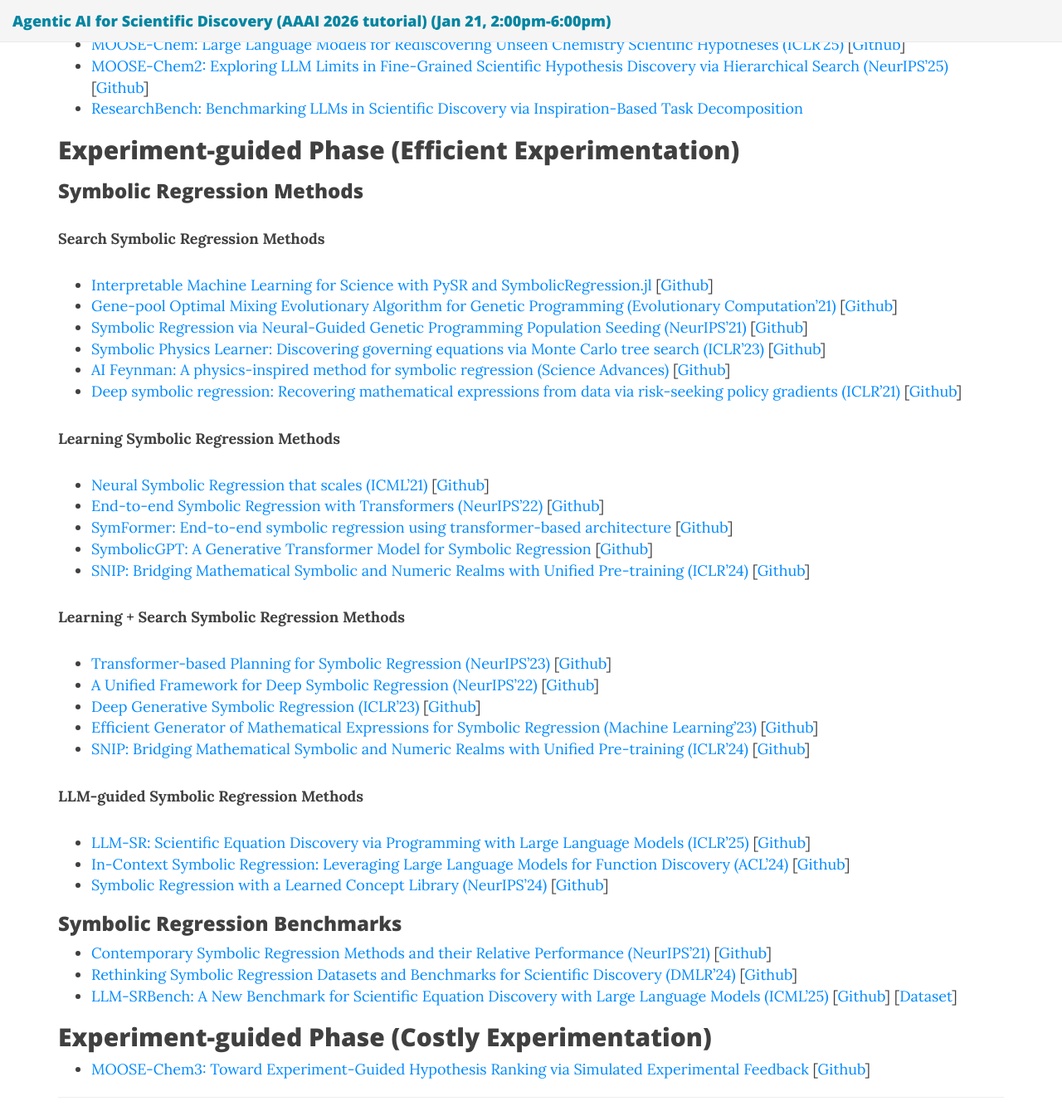
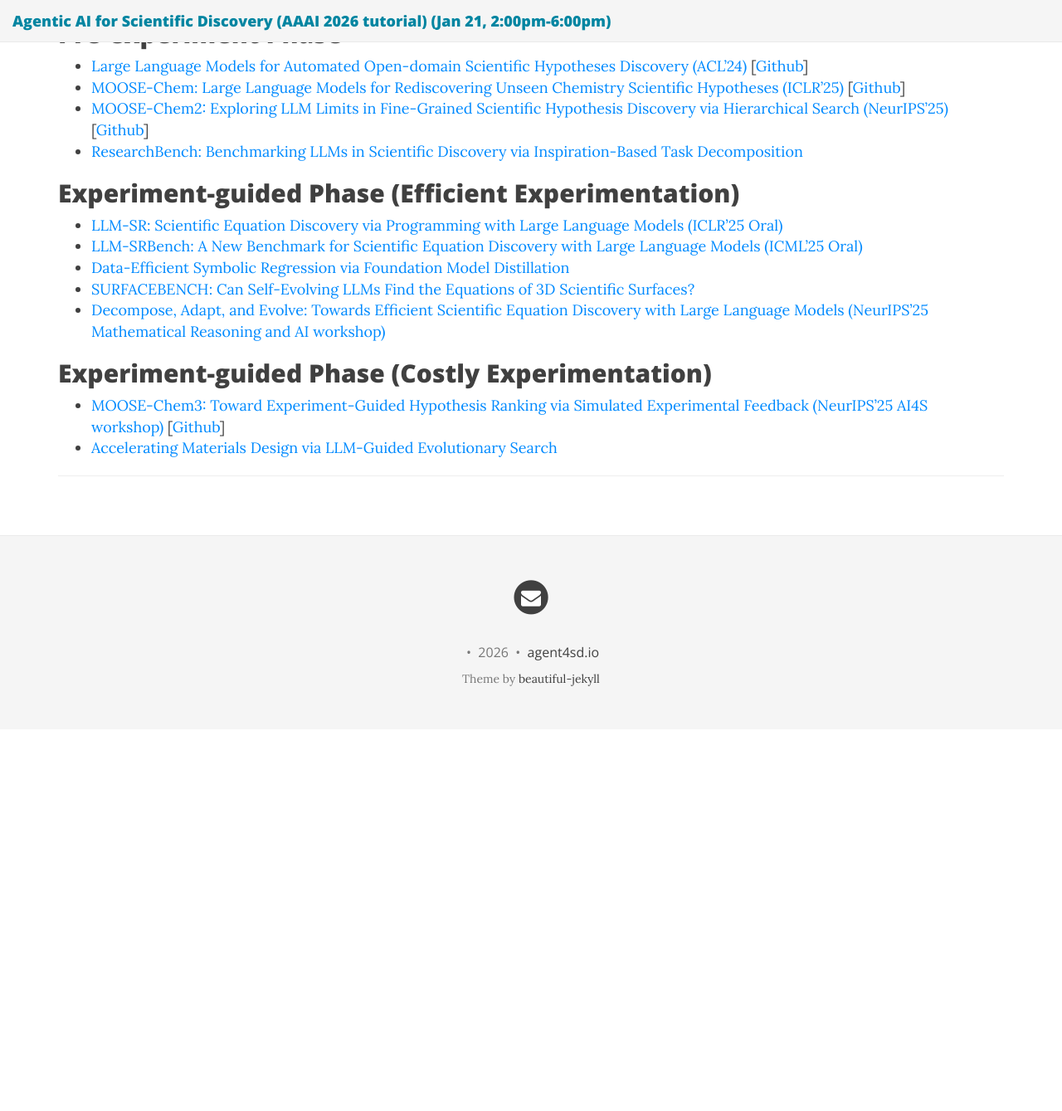
Before and after one commit to ZonglinY/llm4sd-aaai-2026, a Jekyll site: the page built from index.md, in a window 1280 px wide and 1400 px high, scrolled down 2894 px. Shown: the top 1339 px of the window at 83% size. Built offline with Jekyll 4.4.1, drawn with Linux system fonts in a browser that asks for light colours; nearby versions of some CDN libraries; after the commit the page ends 3773 px from its top, so only the background shows below that; some of the changed text lies outside the part shown.

Commit message:
Update index.md

```diff
--- a/index.md
+++ b/index.md
@@ -200,9 +200,11 @@ By structuring discovery into these two phases—**optimization with heuristics
 
 ## Introduction
 
-- [Interpretable scientific discovery with symbolic regression: a review](https://link.springer.com/article/10.1007/s10462-023-10622-0)
-- [Symbolic Regression is NP-hard](https://openreview.net/forum?id=LTiaPxqe2e)
+- [Towards Scientific Discovery with Generative AI: Progress, Opportunities, and Challenges (AAAI'25)](https://creddy.net/papers/AAAI25.pdf)
 - [A Survey on Large Language Models for Scientific Research](https://arxiv.org/abs/2501.04306)
+- [Transformer-Based Planning for Symbolic Regression (NeurIPS'23)](https://creddy.net/papers/NeurIPS23a.pdf)
+- [SNIP: Bridging Mathematical Symbolic and Numeric Realms with Unified Pre-training (ICLR'24)](https://creddy.net/papers/ICLR24.pdf)
+- [Evaluating Large Language Models in Scientific Discovery](https://arxiv.org/abs/2512.15567)
 
 
 ## Pre-experiment Phase
@@ -215,52 +217,17 @@ By structuring discovery into these two phases—**optimization with heuristics
 
 ## Experiment-guided Phase (Efficient Experimentation)
 
-
-### Symbolic Regression Methods
-
-**Search Symbolic Regression Methods**
-
-- [Interpretable Machine Learning for Science with PySR and SymbolicRegression.jl](https://arxiv.org/abs/2305.01582) [[Github](https://github.com/MilesCranmer/PySR)]
-- [Gene-pool Optimal Mixing Evolutionary Algorithm for Genetic Programming (Evolutionary Computation'21)](https://www.science.org/doi/10.1126/sciadv.aay2631) [[Github](https://github.com/marcovirgolin/GP-GOMEA)]
-- [Symbolic Regression via Neural-Guided Genetic Programming Population Seeding (NeurIPS'21)](https://arxiv.org/abs/2111.00053) [[Github](https://github.com/dso-org/deep-symbolic-optimization)]
-- [Symbolic Physics Learner: Discovering governing equations via Monte Carlo tree search (ICLR'23)](https://openreview.net/forum?id=ZTK3SefE8_Z) [[Github](https://github.com/isds-neu/SymbolicPhysicsLearner)]
-- [AI Feynman: A physics-inspired method for symbolic regression (Science Advances)](https://www.science.org/doi/10.1126/sciadv.aay2631) [[Github](https://github.com/SJ001/AI-Feynman)]
-- [Deep symbolic regression: Recovering mathematical expressions from data via risk-seeking policy gradients (ICLR'21)](https://openreview.net/forum?id=m5Qsh0kBQG) [[Github](https://github.com/dso-org/deep-symbolic-optimization)]
+- [LLM-SR: Scientific Equation Discovery via Programming with Large Language Models (ICLR'25 Oral)](https://creddy.net/papers/ICLR25.pdf)
+- [LLM-SRBench: A New Benchmark for Scientific Equation Discovery with Large Language Models (ICML'25 Oral)](https://creddy.net/papers/ICML25.pdf)
+- [Data-Efficient Symbolic Regression via Foundation Model Distillation](https://arxiv.org/abs/2508.19487)
+- [SURFACEBENCH: Can Self-Evolving LLMs Find the Equations of 3D Scientific Surfaces?](https://arxiv.org/abs/2511.10833)
+- [Decompose, Adapt, and Evolve: Towards Efficient Scientific Equation Discovery with Large Language Models (NeurIPS'25 Mathematical Reasoning and AI workshop)](https://openreview.net/forum?id=lbwWQg4q8A)
 
 
 
-
-**Learning Symbolic Regression Methods**
-
-- [Neural Symbolic Regression that scales (ICML'21)](https://proceedings.mlr.press/v139/biggio21a.html) [[Github](https://github.com/SymposiumOrganization/NeuralSymbolicRegressionThatScales)]
-- [End-to-end Symbolic Regression with Transformers (NeurIPS'22)](https://proceedings.neurips.cc/paper_files/paper/2022/hash/42eb37cdbefd7abae0835f4b67548c39-Abstract-Conference.html) [[Github](https://github.com/facebookresearch/symbolicregression)]
-- [SymFormer: End-to-end symbolic regression using transformer-based architecture](https://arxiv.org/abs/2205.15764) [[Github](https://github.com/vastlik/symformer)]
-- [SymbolicGPT: A Generative Transformer Model for Symbolic Regression](https://arxiv.org/abs/2106.14131) [[Github](https://github.com/mojivalipour/symbolicgpt)]
-- [SNIP: Bridging Mathematical Symbolic and Numeric Realms with Unified Pre-training (ICLR'24)](https://openreview.net/forum?id=KZSEgJGPxu) [[Github](https://github.com/deep-symbolic-mathematics/Multimodal-Math-Pretraining)]
-
-
-**Learning + Search Symbolic Regression Methods**
-
-- [Transformer-based Planning for Symbolic Regression (NeurIPS'23)](https://proceedings.neurips.cc/paper_files/paper/2023/hash/8ffb4e3118280a66b192b6f06e0e2596-Abstract-Conference.html) [[Github](https://github.com/deep-symbolic-mathematics/TPSR)]
-- [A Unified Framework for Deep Symbolic Regression (NeurIPS'22)](https://proceedings.neurips.cc/paper_files/paper/2022/hash/dbca58f35bddc6e4003b2dd80e42f838-Abstract-Conference.html) [[Github](https://github.com/dso-org/deep-symbolic-optimization)]
-- [Deep Generative Symbolic Regression (ICLR'23)](https://openreview.net/forum?id=o7koEEMA1bR) [[Github](https://github.com/samholt/DeepGenerativeSymbolicRegression)]
-- [Efficient Generator of Mathematical Expressions for Symbolic Regression (Machine Learning'23)](https://link.springer.com/article/10.1007/s10994-023-06400-2) [[Github](https://github.com/smeznar/HVAE)]
-- [SNIP: Bridging Mathematical Symbolic and Numeric Realms with Unified Pre-training (ICLR'24)](https://openreview.net/forum?id=KZSEgJGPxu) [[Github](https://github.com/deep-symbolic-mathematics/Multimodal-Symbolic-Regression)]
-
-
-**LLM-guided Symbolic Regression Methods**
-- [LLM-SR: Scientific Equation Discovery via Programming with Large Language Models (ICLR'25)](https://openreview.net/forum?id=m2nmp8P5in) [[Github](https://github.com/deep-symbolic-mathematics/LLM-SR)]
-- [In-Context Symbolic Regression: Leveraging Large Language Models for Function Discovery (ACL'24)](https://aclanthology.org/2024.acl-srw.49/) [[Github](https://github.com/merlerm/In-Context-Symbolic-Regression)]
-- [Symbolic Regression with a Learned Concept Library (NeurIPS'24)](https://aclanthology.org/2024.acl-srw.49/) [[Github](https://github.com/trishullab/LibraryAugmentedSymbolicRegression.jl)]
-
-
-### Symbolic Regression Benchmarks
-- [Contemporary Symbolic Regression Methods and their Relative Performance (NeurIPS'21)](https://datasets-benchmarks-proceedings.neurips.cc/paper/2021/hash/c0c7c76d30bd3dcaefc96f40275bdc0a-Abstract-round1.html) [[Github](https://github.com/cavalab/srbench/)]
-- [Rethinking Symbolic Regression Datasets and Benchmarks for Scientific Discovery (DMLR'24)](https://openreview.net/forum?id=i2e2wqt0nAI) [[Github](https://github.com/omron-sinicx/srsd-benchmark)]
-- [LLM-SRBench: A New Benchmark for Scientific Equation Discovery with Large Language Models (ICML'25)](https://arxiv.org/abs/2504.10415) [[Github](https://github.com/deep-symbolic-mathematics/llm-srbench)] [[Dataset](https://huggingface.co/datasets/nnheui/llm-srbench)]
-
 ## Experiment-guided Phase (Costly Experimentation)
-- [MOOSE-Chem3: Toward Experiment-Guided Hypothesis Ranking via Simulated Experimental Feedback](https://arxiv.org/abs/2505.17873) [[Github](https://github.com/wanhaoliu/MOOSE-Chem3)]
+- [MOOSE-Chem3: Toward Experiment-Guided Hypothesis Ranking via Simulated Experimental Feedback (NeurIPS'25 AI4S workshop)](https://arxiv.org/abs/2505.17873) [[Github](https://github.com/wanhaoliu/MOOSE-Chem3)]
+- [Accelerating Materials Design via LLM-Guided Evolutionary Search](https://arxiv.org/abs/2510.22503)
 
 <hr>
 
```
